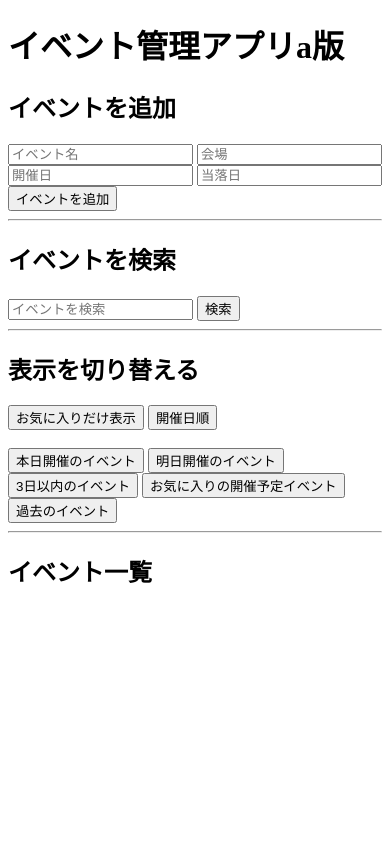
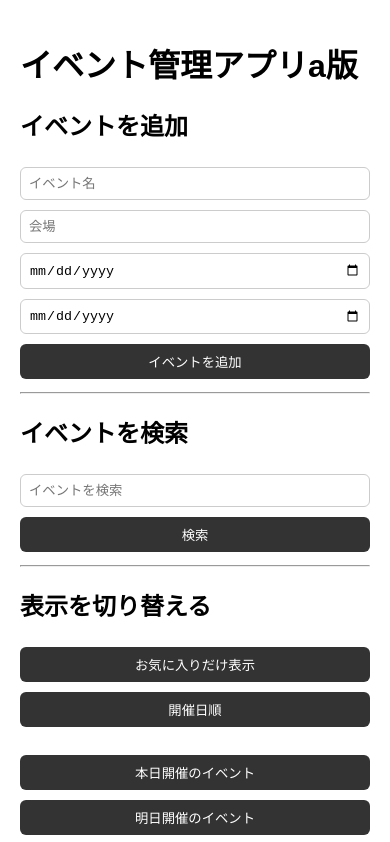
Before and after one commit to sho0314ga-bit/event-app, a website: page public/index.html in a window 390 px wide. Shown: the top 842 px of the page. Drawn offline with Linux system fonts and the light colour scheme; no server answers.

Commit message:
画面レイアウトとスマホ表示を改善

```diff
--- a/public/index.html
+++ b/public/index.html
@@ -1,5 +1,71 @@
 <!DOCTYPE html>
 <html>
+
+<head>
+  <meta charset="UTF-8">
+  <title>Event App</title>
+
+  <style>
+    body {
+      max-width: 800px;
+      margin: 40px auto;
+      padding: 0 20px;
+      font-family: sans-serif;
+    }
+
+    input,
+    button {
+      margin: 5px;
+      padding: 8px;
+    }
+
+    button {
+      cursor: pointer;
+    }
+
+    #result {
+      margin-top: 30px;
+    }
+
+   .event-card {
+     border: 1px solid #ccc;
+     border-radius: 8px;
+     padding: 15px;
+     margin: 15px 0;
+    }
+
+    input {
+     border: 1px solid #ccc;
+     border-radius: 6px;
+    }
+
+    button {
+     border: none;
+     border-radius: 6px;
+     background: #333;
+     color: white;
+    }
+
+    button:hover {
+     opacity: 0.8;
+    }
+
+    input {
+     box-sizing: border-box;
+     max-width: 100%;
+    }
+
+    @media (max-width: 600px) {
+     input,
+     button {
+       width: 100%;
+       margin: 5px 0;
+      }
+    }
+
+  </style>
+</head>
+
 <body>
 
 <h1>イベント管理アプリa版</h1>
@@ -10,8 +76,8 @@
 <div>
   <input id="eventInput" type="text" placeholder="イベント名">
   <input id="venueInput" type="text" placeholder="会場">
-  <input id="dateInput" type="text" placeholder="開催日">
-  <input id="lotteryDateInput" type="text" placeholder="当落日">
+  <input id="dateInput" type="date">
+  <input id="lotteryDateInput" type="date">
 
   <button onclick="addEvent()">イベントを追加</button>
 </div>
@@ -51,6 +117,8 @@
 
 <div>
 
+
+
   <button onclick="showTodayEvents()">
     本日開催のイベント
   </button>
@@ -80,6 +148,9 @@
 <div id="result"></div>
 
 <script>
+
+
+
 
 
 
@@ -247,13 +318,15 @@ function renderEvents(data){
   for(let i=0; i<data.length;i++){
    const event = data[i];
 
-   html += "<p>"+event.name+"</p>"+
+   html += "<div class=\"event-card\">"+
+    "<h3>"+event.name+"</h3>"+
     "<p>会場："+event.venue+"</p>"+
     "<p>開催日："+event.date+"</p>"+
     "<p>当落日："+event.lotteryDate+"</p>"+
     "<button onclick=\"toggleFavoriteFromDB("+event.id+")\">"+(event.favorite ? "★お気に入り済み" : "☆お気に入り")+"</button>"+
     "<button onclick=\"deleteEventFromDB("+event.id+")\">削除</button>"+
-    "<button onclick=\"editEventFromDB("+event.id+")\">編集</button>";
+    "<button onclick=\"editEventFromDB("+event.id+")\">編集</button>"+
+    "</div>";
   }
  document.getElementById("result").innerHTML = html;
 }
```
